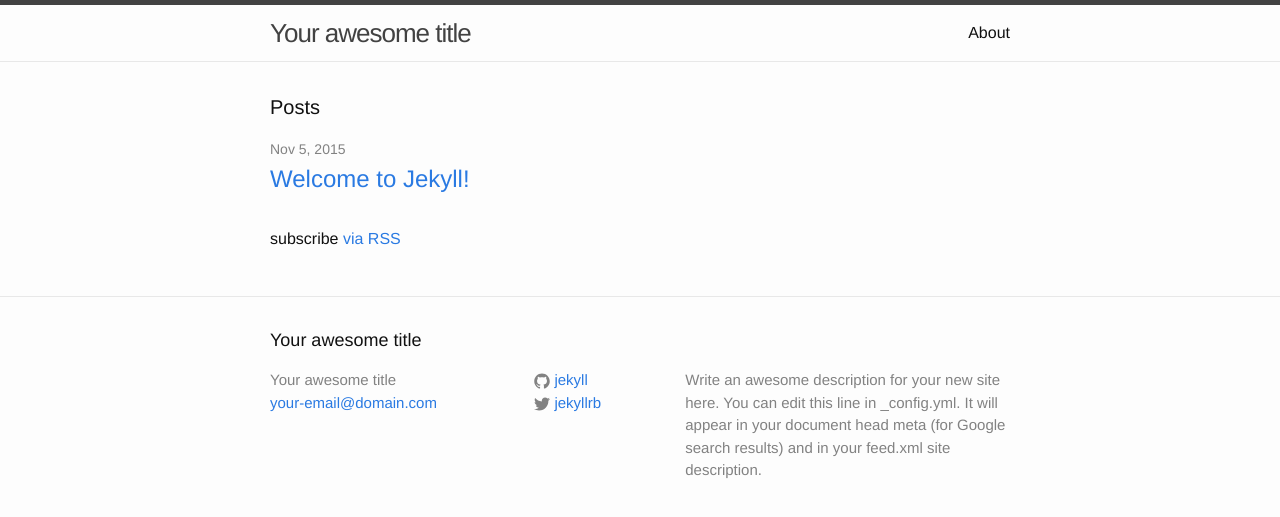
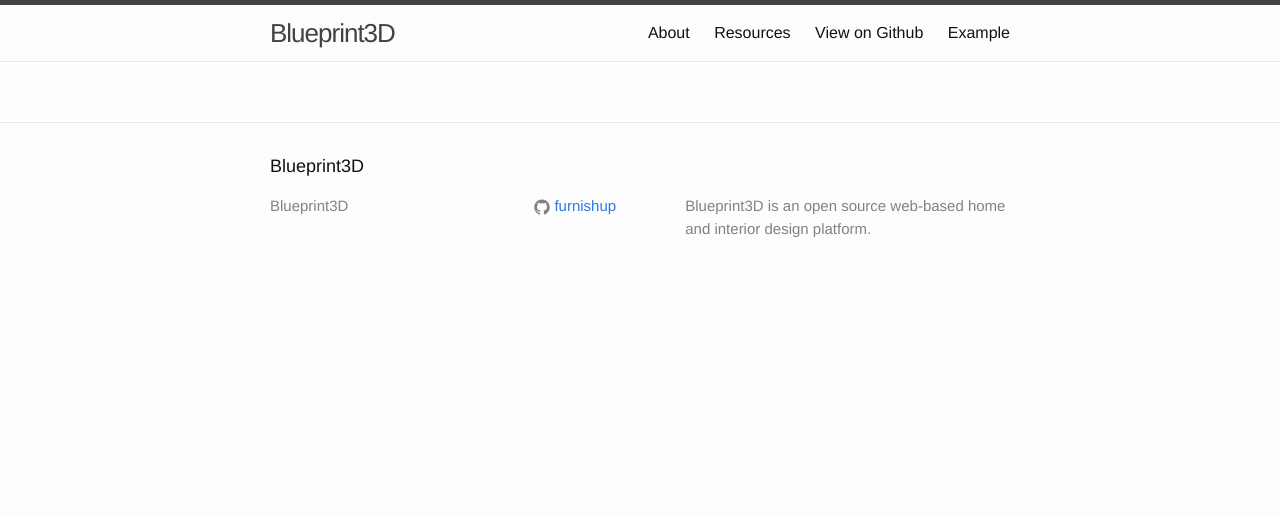
Before and after one commit to furnishup/blueprint3d_website, a Jekyll site: the page built from index.html, in a window 1280 px wide. Shown: the top 517 px of the page. Built offline with Jekyll 4.4.1, drawn with Linux system fonts in a browser that asks for light colours.

Commit message:
added page links

```diff
--- a/_config.yml
+++ b/_config.yml
@@ -6,16 +6,14 @@
 # 'jekyll serve'. If you change this file, please restart the server process.
 
 # Site settings
-title: Your awesome title
+title: Blueprint3D
 email: your-email@domain.com
 description: > # this means to ignore newlines until "baseurl:"
-  Write an awesome description for your new site here. You can edit this
-  line in _config.yml. It will appear in your document head meta (for
-  Google search results) and in your feed.xml site description.
+  Blueprint3D is an open source web-based home and interior design platform.
 baseurl: "" # the subpath of your site, e.g. /blog
 url: "http://yourdomain.com" # the base hostname & protocol for your site
-twitter_username: jekyllrb
-github_username:  jekyll
+
+github_username:  furnishup
 
 # Build settings
 markdown: kramdown
--- a/_includes/footer.html
+++ b/_includes/footer.html
@@ -8,7 +8,7 @@
       <div class="footer-col footer-col-1">
         <ul class="contact-list">
           <li>{{ site.title }}</li>
-          <li><a href="mailto:{{ site.email }}">{{ site.email }}</a></li>
+          <!--<li><a href="mailto:{{ site.email }}">{{ site.email }}</a></li>-->
         </ul>
       </div>
 
--- a/_includes/header.html
+++ b/_includes/header.html
@@ -19,6 +19,8 @@
           <a class="page-link" href="{{ my_page.url | prepend: site.baseurl }}">{{ my_page.title }}</a>
           {% endif %}
         {% endfor %}
+          <a class="page-link" href="https://github.com/furnishup/blueprint3d">View on Github</a>
+          <a class="page-link" href="http://furnishup.github.io/blueprint3d/example/">Example</a>
       </div>
     </nav>
 
--- a/index.html
+++ b/index.html
@@ -4,7 +4,12 @@ layout: default
 
 <div class="home">
 
-  <h1 class="page-heading">Posts</h1>
+
+
+
+
+
+  <!--<h1 class="page-heading">Posts</h1>
 
   <ul class="post-list">
     {% for post in site.posts %}
@@ -18,6 +23,6 @@ layout: default
     {% endfor %}
   </ul>
 
-  <p class="rss-subscribe">subscribe <a href="{{ "/feed.xml" | prepend: site.baseurl }}">via RSS</a></p>
+  <p class="rss-subscribe">subscribe <a href="{{ "/feed.xml" | prepend: site.baseurl }}">via RSS</a></p>-->
 
 </div>
```
Also changed, not shown: about.md (+71 -7 lines), resources.md (added, +15 -0 lines).
